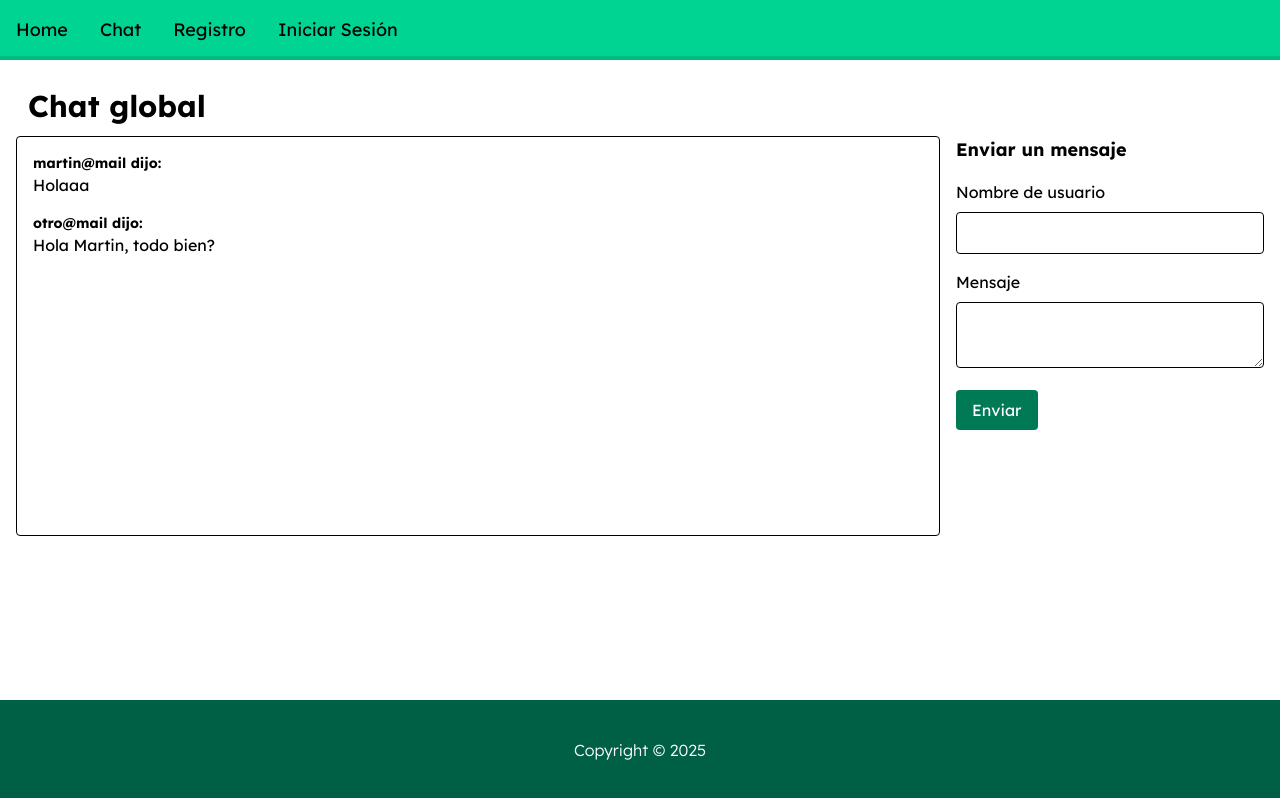
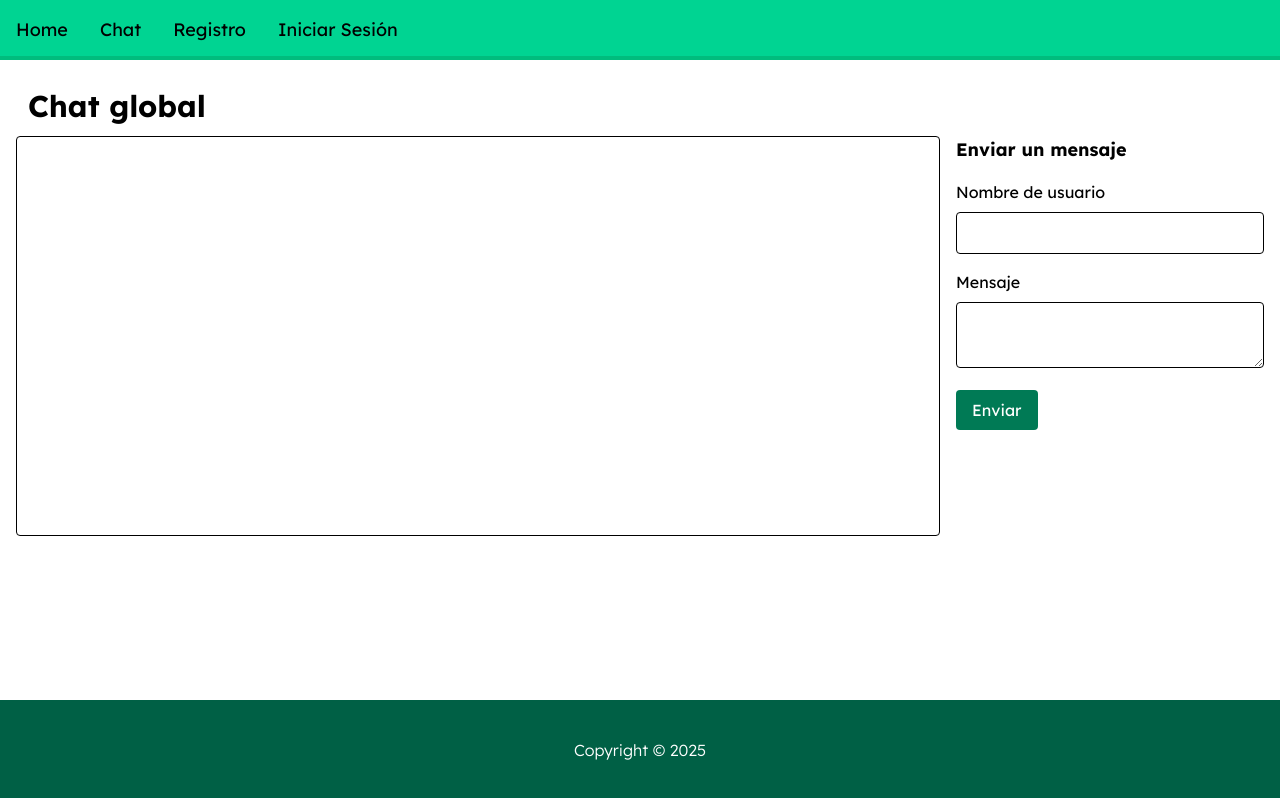
Before and after one commit to martingf03/parcial1-clientesWeb, a Vue app: page /chat in a window 1280 px wide. Built offline with nearby package versions, Linux system fonts and the light colour scheme.

Commit message:
Mañana del 13/5 a las 11am. Cambios en Chat.vue, se creo ChatSection.vue para separar funcionalidades.

```diff
--- /dev/null
+++ b/src/components/chat/ChatSection.vue
@@ -0,0 +1,73 @@
+<script>
+
+export default {
+    name: "Chat",
+
+    data() {
+        return {
+            messages: [],
+
+            newMessage: {
+                email: "",
+                content: "",
+            }
+        }
+    },
+
+    methods: {
+        SendMessage() {
+            this.messages.push({
+                email: this.newMessage.email,
+                content: this.newMessage.content,
+            });
+            this.newMessage.content = "";
+        }
+    }
+};
+</script>
+
+<template>
+  <div class="flex gap-4">
+
+    <section class="w-9/12">
+      <h2 class="sr-only">Lista de mensajes</h2>
+      <div class="min-h-[400px] p-4 border rounded">
+        <div v-for="m in messages" class="mb-4">
+          <div class="text-sm"><span class="font-bold">{{ m.email }} dijo:</span></div>
+          <div>{{ m.content }}</div>
+        </div>
+      </div>
+    </section>
+
+    <section class="w-3/12">
+      <h2 class="mb-4 text-lg font-bold">Enviar un mensaje</h2>
+      <form
+      action="#"
+      @submit.prevent="SendMessage"
+      >
+        <div class="mb-4">
+          <label for="user" class="block mb-2">Nombre de usuario</label>
+          <input
+          type="text"
+          id="user"
+          class="w-full border rounded py-2 px-4"
+          v-model="newMessage.email"
+          >
+        </div>
+        <div class="mb-4">
+          <label for="text" class="block mb-2">Mensaje</label>
+          <textarea
+          type="text"
+          id="text"
+          class="w-full border rounded py-2 px-4"
+          v-model="newMessage.content"
+          >
+        </textarea>
+        </div>
+        <button type="sumbit" class="py-2 px-4 rounded bg-emerald-700 text-white">
+          Enviar
+        </button>
+      </form>
+    </section>
+  </div>
+</template>
--- a/src/pages/Chat.vue
+++ b/src/pages/Chat.vue
@@ -1,85 +1,18 @@
 <script>
 import MainH1 from "../components/MainH1.vue";
+import ChatSection from "../components/chat/ChatSection.vue";
+
 export default {
   name: "Chat",
-  components: { MainH1 },
-  data() {
-    return {
-      messages: [
-        {
-          email: "martin@mail",
-          content: "Holaaa",
-        },
-        {
-          email: "otro@mail",
-          content: "Hola Martin, todo bien?"
-        }
-      ],
-
-      newMessage: {
-        email: "",
-        content: "",
-      }
-    }
-  },
-
-  methods: {
-    SendMessage() {
-      this.messages.push({
-        email: this.newMessage.email,
-        content: this.newMessage.content,
-      });
-      this.newMessage.content = "";
-    }
+  components: {
+    MainH1,
+    ChatSection
   }
-};
+}
 </script>
 
 <template>
-
   <MainH1>Chat global</MainH1>
 
-  <div class="flex gap-4">
-
-    <section class="w-9/12">
-      <h2 class="sr-only">Lista de mensajes</h2>
-      <div class="min-h-[400px] p-4 border rounded">
-        <div v-for="m in messages" class="mb-4">
-          <div class="text-sm"><span class="font-bold">{{ m.email }} dijo:</span></div>
-          <div>{{ m.content }}</div>
-        </div>
-      </div>
-    </section>
-
-    <section class="w-3/12">
-      <h2 class="mb-4 text-lg font-bold">Enviar un mensaje</h2>
-      <form
-      action="#"
-      @submit.prevent="SendMessage"
-      >
-        <div class="mb-4">
-          <label for="user" class="block mb-2">Nombre de usuario</label>
-          <input
-          type="text"
-          id="user"
-          class="w-full border rounded py-2 px-4"
-          v-model="newMessage.email"
-          >
-        </div>
-        <div class="mb-4">
-          <label for="text" class="block mb-2">Mensaje</label>
-          <textarea
-          type="text"
-          id="text"
-          class="w-full border rounded py-2 px-4"
-          v-model="newMessage.content"
-          >
-        </textarea>
-        </div>
-        <button type="sumbit" class="py-2 px-4 rounded bg-emerald-700 text-white">
-          Enviar
-        </button>
-      </form>
-    </section>
-  </div>
+  <ChatSection />
 </template>
```
